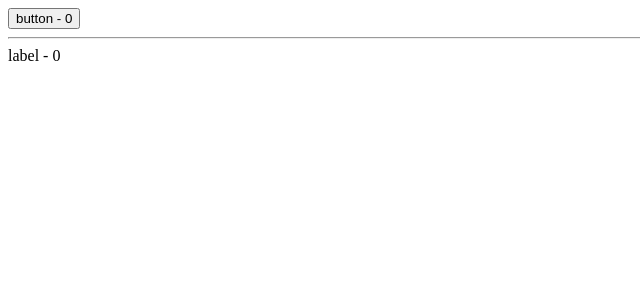
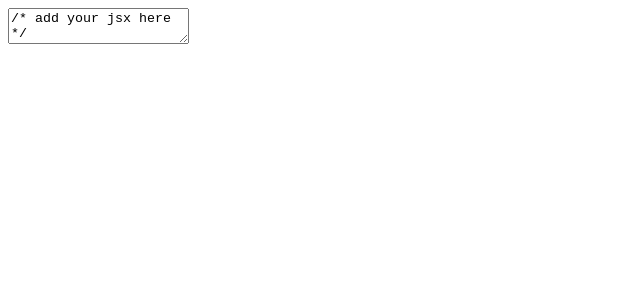
Before and after one commit to felixacdc/start_using_react, a React (Create React App) app in the folder react-app/: page / in a window 1280 px wide. Shown: the top 300 px of the page, without its empty margins (0-640 px from the left). Built offline with nearby package versions, Linux system fonts and the light colour scheme.

Commit message:
[add] JSX live compiler

```diff
--- a/react-app/public/index.html
+++ b/react-app/public/index.html
@@ -3,6 +3,7 @@
 <head>
   <meta charset="UTF-8">
   <title>React App</title>
+  <script src="https://cdnjs.cloudflare.com/ajax/libs/babel-standalone/6.18.1/babel.min.js"></script>
 </head>
 <body>
     <div id="root"></div>
--- a/react-app/src/App.js
+++ b/react-app/src/App.js
@@ -324,7 +324,7 @@
 
 export default App;*/
 
-const HOC = (InnerComponent) => class extends React.Component {
+/*const HOC = (InnerComponent) => class extends React.Component {
   constructor() {
     super();
 
@@ -370,6 +370,47 @@
   }
 }
 
-const LabelHOC = HOC(Label)
+const LabelHOC = HOC(Label)*/
+
+class App extends React.Component {
+  constructor() {
+    super();
+
+    this.state = {
+      input: '/* add your jsx here */',
+      output: '',
+      err: ''
+    };
+  }
+  update(e) {
+    let code = e.target.value;
+    try {
+      this.setState({
+        output: window.Babel
+        .transform(code, { presets: ['es2015', 'react']})
+        .code,
+        err: ''
+      })
+    } catch(err) {
+      this.setState({
+        err: err.message
+      })
+    }
+  }
+  render() {
+    return (
+      <div>
+        <header>{this.state.err}</header>
+        <div className="container">
+          <textarea onChange={this.update.bind(this)}
+          defaultValue={this.state.input}/>
+          <pre>
+            {this.state.output}
+          </pre>
+        </div>
+      </div>
+    )
+  }
+}
 
 export default App;
```
